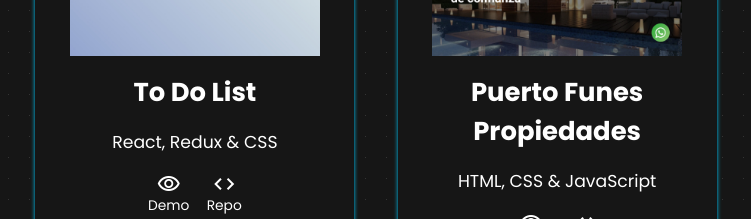
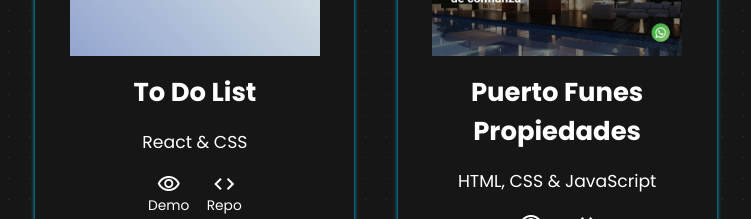
Before and after one commit to facujalil/my-portfolio, a React (Create React App) app: page / in a window 1280 px wide. Shown: the part 3320-3539 px from the top of the page, without its empty margins (264-1015 px from the left). Built offline with nearby package versions, Linux system fonts and the light colour scheme.

Commit message:
remove redux from to do list project technologies

```diff
--- a/src/components/Projects.js
+++ b/src/components/Projects.js
@@ -45,7 +45,7 @@ function Projects() {
     {
       image: toDoListProject,
       name: "To Do List",
-      technologies: "React, Redux & CSS",
+      technologies: "React & CSS",
       demoLink: "https://to-do-list-fj.vercel.app",
       repoLink: "https://github.com/facujalil/to-do-list",
     },
```
